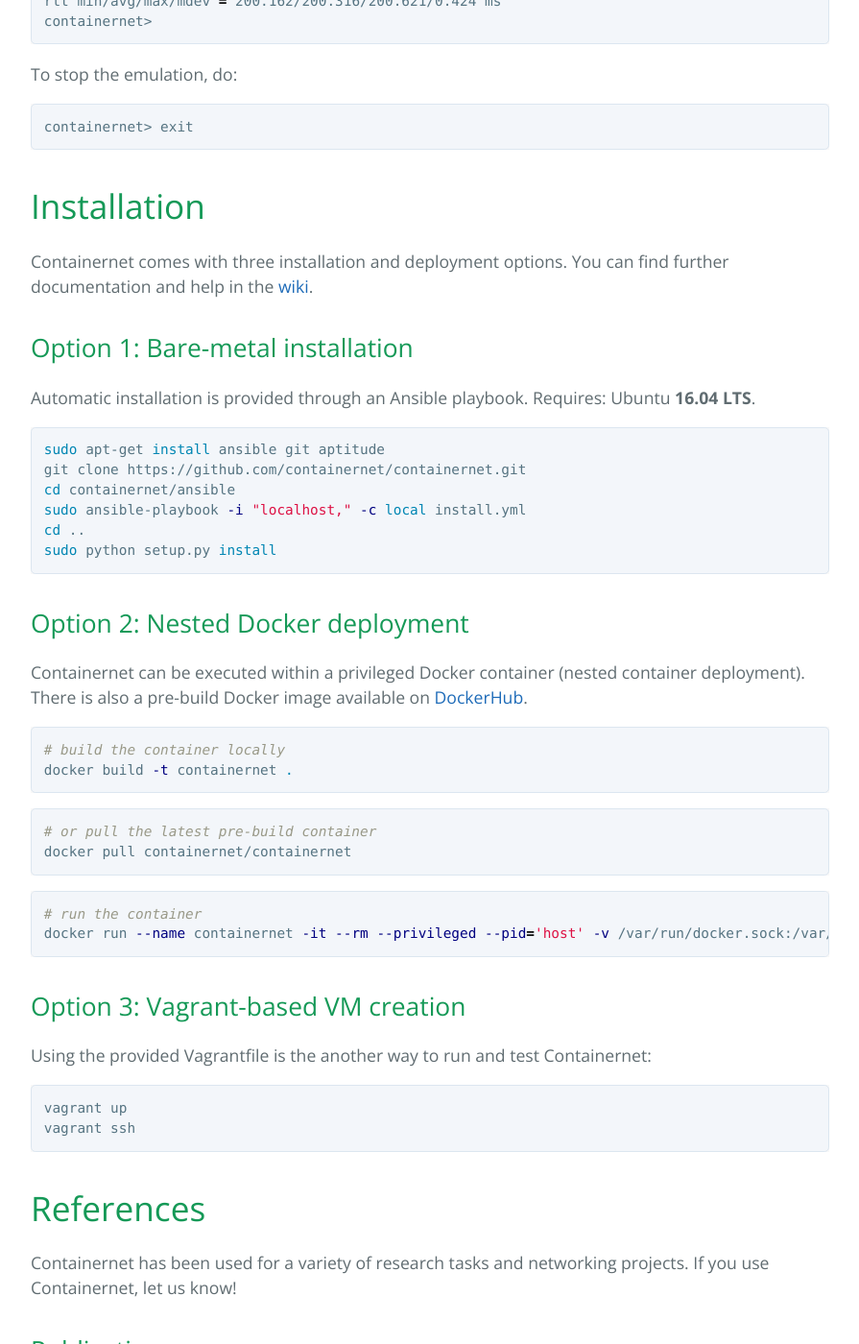
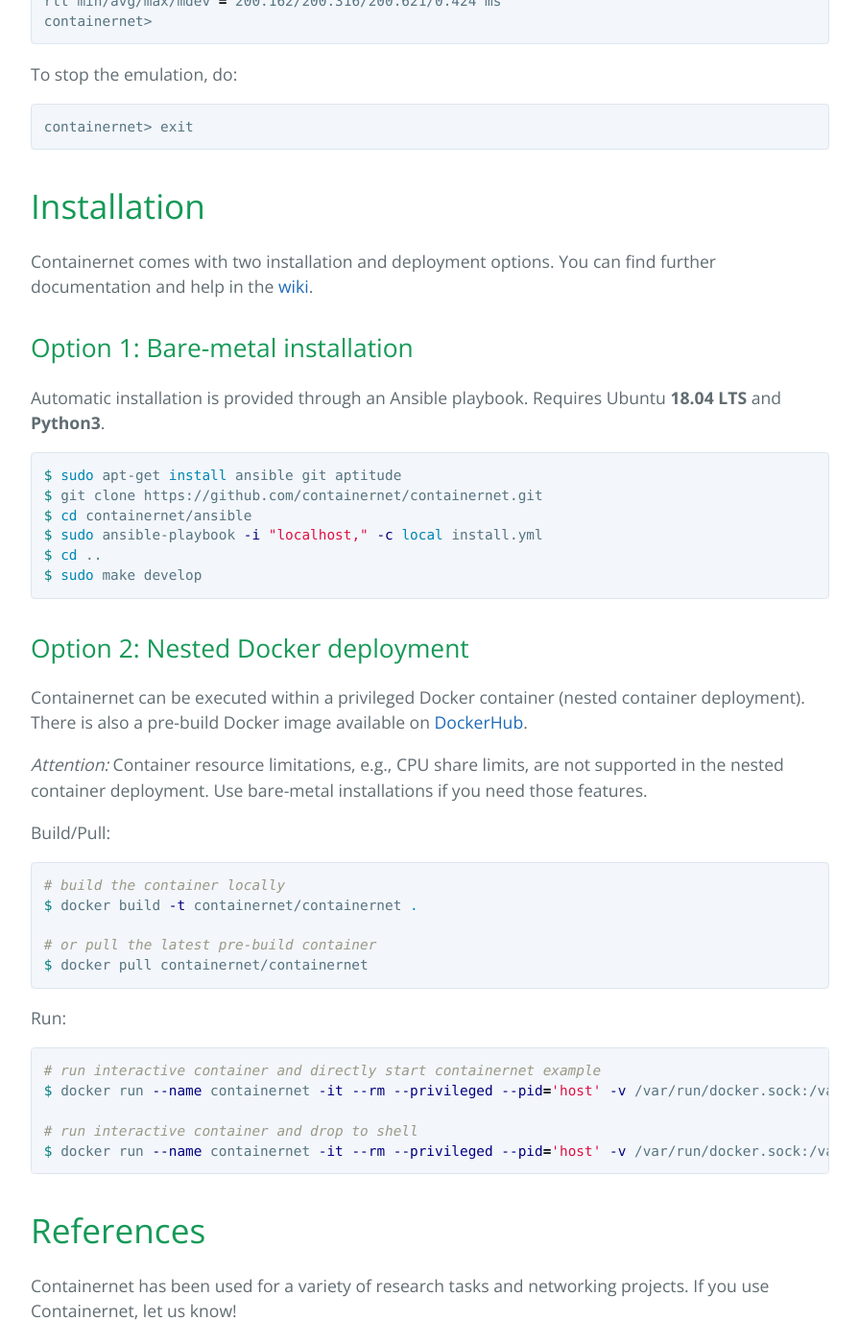
Before and after one commit to containernet/containernet.github.io, a Jekyll site: the page built from index.md, in a window 1280 px wide and 1400 px high, scrolled down 3455 px. Shown: the whole window at 96% size, without its empty margins (192-1087 px from the left). Built offline with Jekyll 4.4.1, drawn with Linux system fonts in a browser that asks for light colours; our own code applies the rules of GitHub Pages for plain Markdown files; some of the changed text lies outside the part shown.

Commit message:
Updated website for Python3 Containernet
Signed-off-by: peusterm <manuel.peuster@uni-paderborn.de>

````diff
--- a/index.md
+++ b/index.md
@@ -21,7 +21,7 @@ Containernet is a fork of the famous [Mininet](http://mininet.org) network emula
 ### 2019-07-05: [Release: Containernet 3.0](https://github.com/containernet/containernet/releases/tag/v3.0)
 
 Besides an improved integration of Docker containers (port exposing, environment variables etc.), this release also adds an improved handling of container entrypoints and start commands, which was contributed by Erik Schilling.
-The release also merges the latest Mininet code (2.3.0d5) into Containernet which brings support for Python 3. Credits for this goes to Zohar Lorberbaum.
+The release also merges the latest Mininet code (2.3.0d5) into Containernet which brings support for Python3. Credits for this goes to Zohar Lorberbaum.
 
 ### 2018-04-03: [Release: Containernet 2.0](https://github.com/containernet/containernet/releases/tag/v2.0)
 
@@ -108,7 +108,7 @@ You can find this topology in [`containernet/examples/containernet_example.py`](
 Containernet requires root access to configure the emulated network described by the topology script:
 
 ```bash
-sudo python containernet_example.py
+sudo python3 containernet_example.py
 ```
 
 After launching the emulated network, you can interact with the involved containers through Mininet's interactive CLI as shown with the `ping` command in the following example:
@@ -133,44 +133,41 @@ containernet> exit
 ```
 
 # [](#installation)Installation
-Containernet comes with three installation and deployment options. You can find further documentation and help in the [wiki](https://github.com/containernet/containernet/wiki).
+Containernet comes with two installation and deployment options. You can find further documentation and help in the [wiki](https://github.com/containernet/containernet/wiki).
 
 ## Option 1: Bare-metal installation
-Automatic installation is provided through an Ansible playbook. Requires: Ubuntu **16.04 LTS**.
+Automatic installation is provided through an Ansible playbook. Requires Ubuntu **18.04 LTS** and **Python3**.
 
 ```bash
-sudo apt-get install ansible git aptitude
-git clone https://github.com/containernet/containernet.git
-cd containernet/ansible
-sudo ansible-playbook -i "localhost," -c local install.yml
-cd ..
-sudo python setup.py install
+$ sudo apt-get install ansible git aptitude
+$ git clone https://github.com/containernet/containernet.git
+$ cd containernet/ansible
+$ sudo ansible-playbook -i "localhost," -c local install.yml
+$ cd ..
+$ sudo make develop
 ```
 
 ## Option 2: Nested Docker deployment
 Containernet can be executed within a privileged Docker container (nested container deployment). There is also a pre-build Docker image available on [DockerHub](https://hub.docker.com/r/containernet/containernet/).
 
+*Attention:* Container resource limitations, e.g., CPU share limits, are not supported in the nested container deployment. Use bare-metal installations if you need those features.
+
+Build/Pull:
 ```bash
 # build the container locally
-docker build -t containernet .
+$ docker build -t containernet/containernet .
+
+# or pull the latest pre-build container
+$ docker pull containernet/containernet
 ```
 
+Run:
 ```bash
-# or pull the latest pre-build container
-docker pull containernet/containernet
-```
+# run interactive container and directly start containernet example
+$ docker run --name containernet -it --rm --privileged --pid='host' -v /var/run/docker.sock:/var/run/docker.sock containernet/containernet
 
-```bash
-# run the container
-docker run --name containernet -it --rm --privileged --pid='host' -v /var/run/docker.sock:/var/run/docker.sock containernet /bin/bash
-```
-
-## Option 3: Vagrant-based VM creation
-Using the provided Vagrantfile is the another way to run and test Containernet:
-
-```bash
-vagrant up
-vagrant ssh
+# run interactive container and drop to shell
+$ docker run --name containernet -it --rm --privileged --pid='host' -v /var/run/docker.sock:/var/run/docker.sock containernet/containernet /bin/bash
 ```
 
 # [](#references)References
@@ -214,11 +211,16 @@ Containernet is the basis of the [vim-emu](https://osm.etsi.org/wikipub/index.ph
 <img align="center" width="300" style="margin-right: 30px" src="https://github.com/containernet/containernet.github.io/raw/master/osm_ecosystem_research.png"></a>
 </center>
 
+## Documentation
+
+Containernet's [documentation](https://github.com/containernet/containernet/wiki) can be found in the [GitHub wiki](https://github.com/containernet/containernet/wiki). The documentation for the underlying Mininet project can be found [here](http://mininet.org/).
+
 ## Links
 
 * [Further documentation and FAQ](https://github.com/containernet/containernet/wiki)
 * [Mininet website](http://mininet.org)
 * [Maxinet website](http://maxinet.github.io)
+* [GitHub: vim-emu](https://github.com/containernet/vim-emu)
 * [Docker](https://www.docker.com)
 * [An alternative/teaching-focused approach for Container-based Network Emulation by TU Dresden](https://git.comnets.net/public-repo/comnetsemu)
 
````
Also changed, not shown: other parts of index.md (+3 -3 lines).
